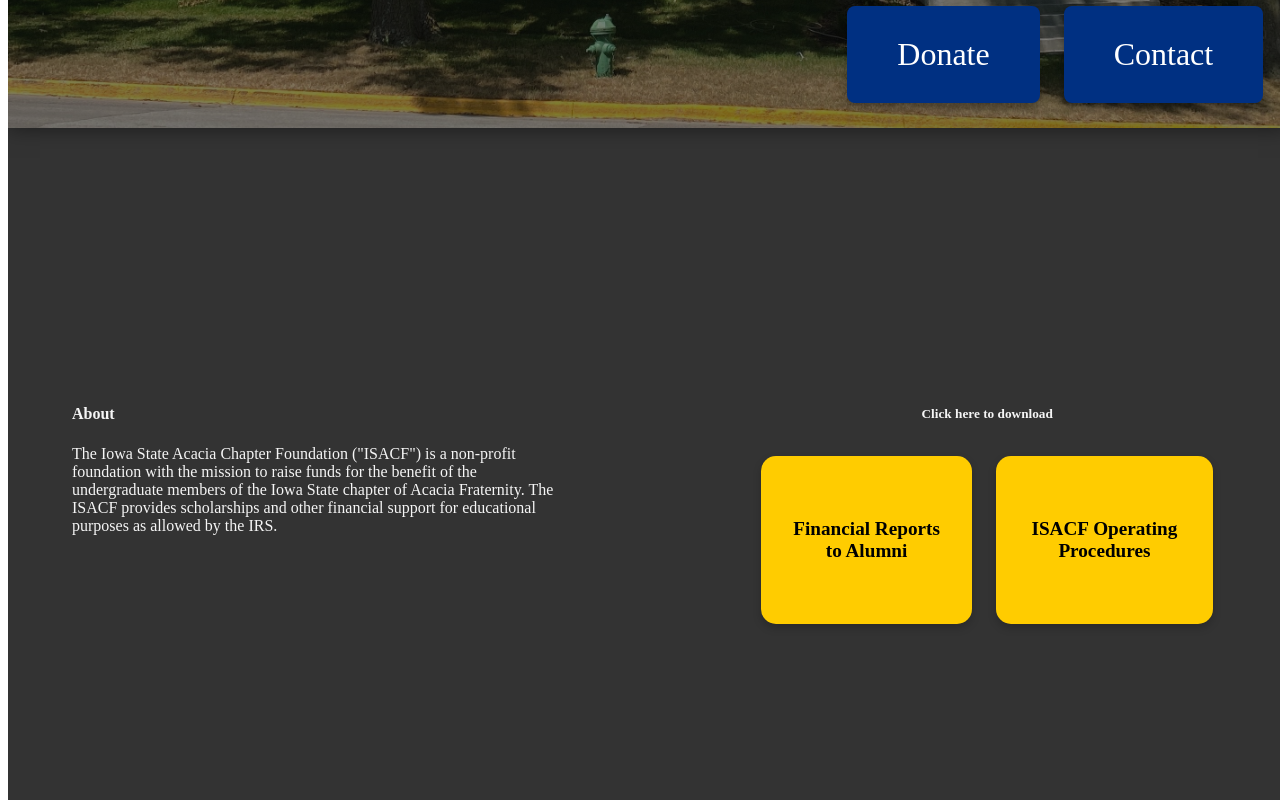
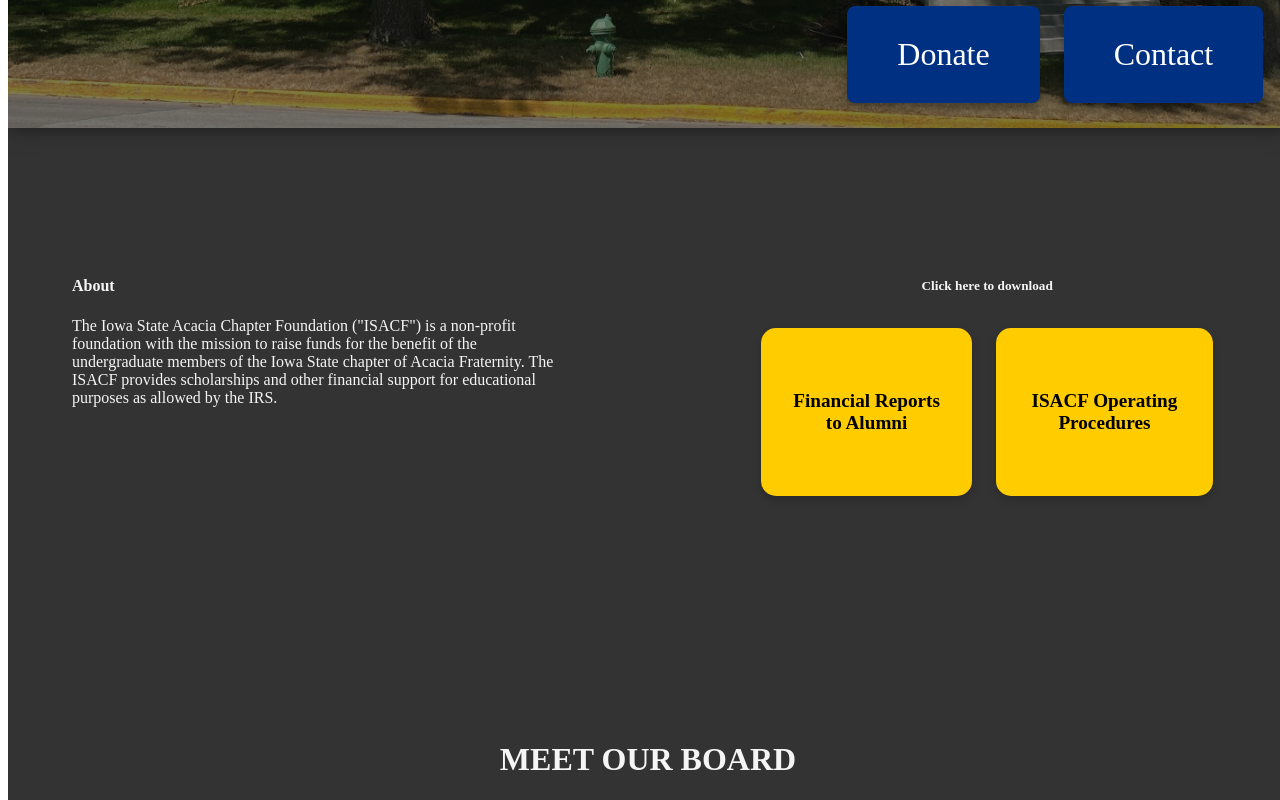
Before and after one commit to kevin21018212/Acacia-Website, a Next.js app: page / in a window 1280 px wide. Shown: the part 680-1480 px from the top of the page. Built offline with nearby package versions, Linux system fonts and the light colour scheme.

Commit message:
light css changes

```diff
--- a/app/css/about.module.css
+++ b/app/css/about.module.css
@@ -1,10 +1,11 @@
 .container {
   width: 100%;
   display: flex;
+  justify-content: center;
   align-items: flex-start;
-  height: 60vh;
+  height: 50vh;
   padding: 5%;
-  padding-top: 20%;
+  padding-top: 10%;
 }
 
 .about {
```
